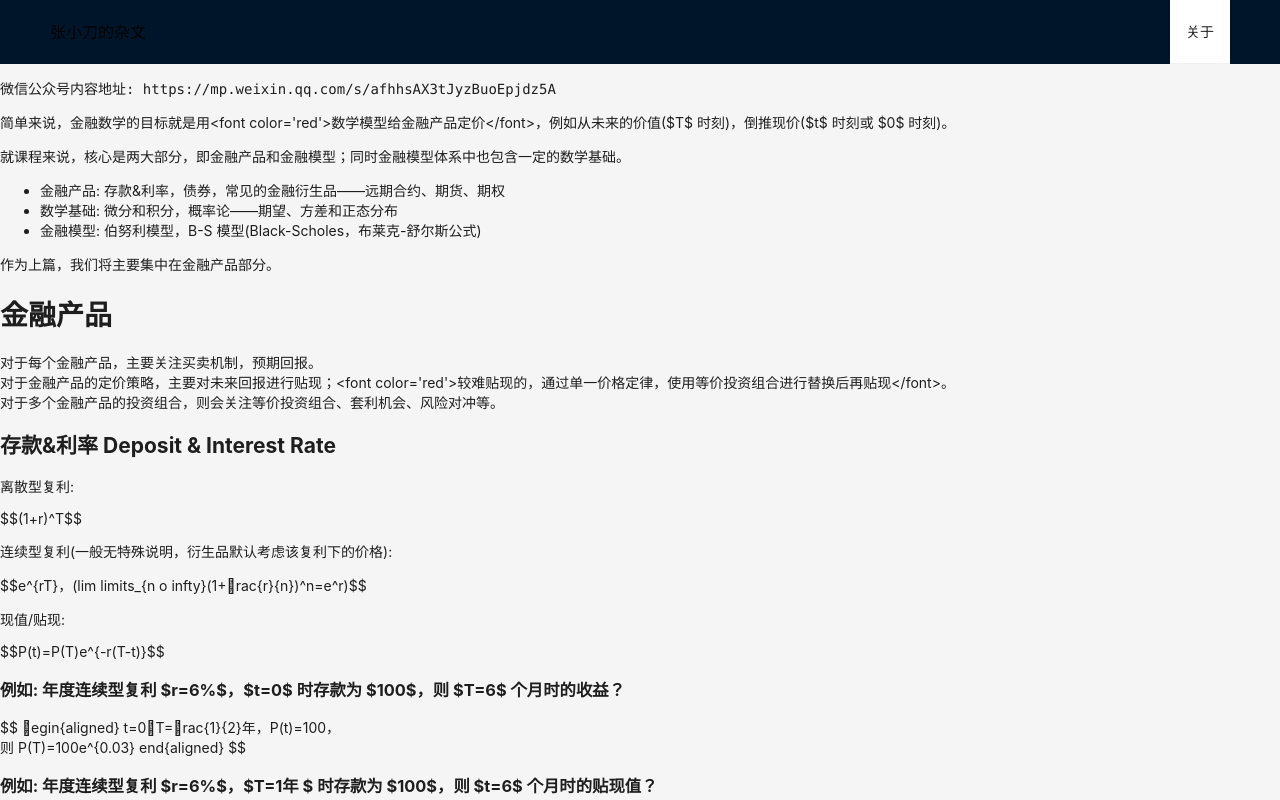
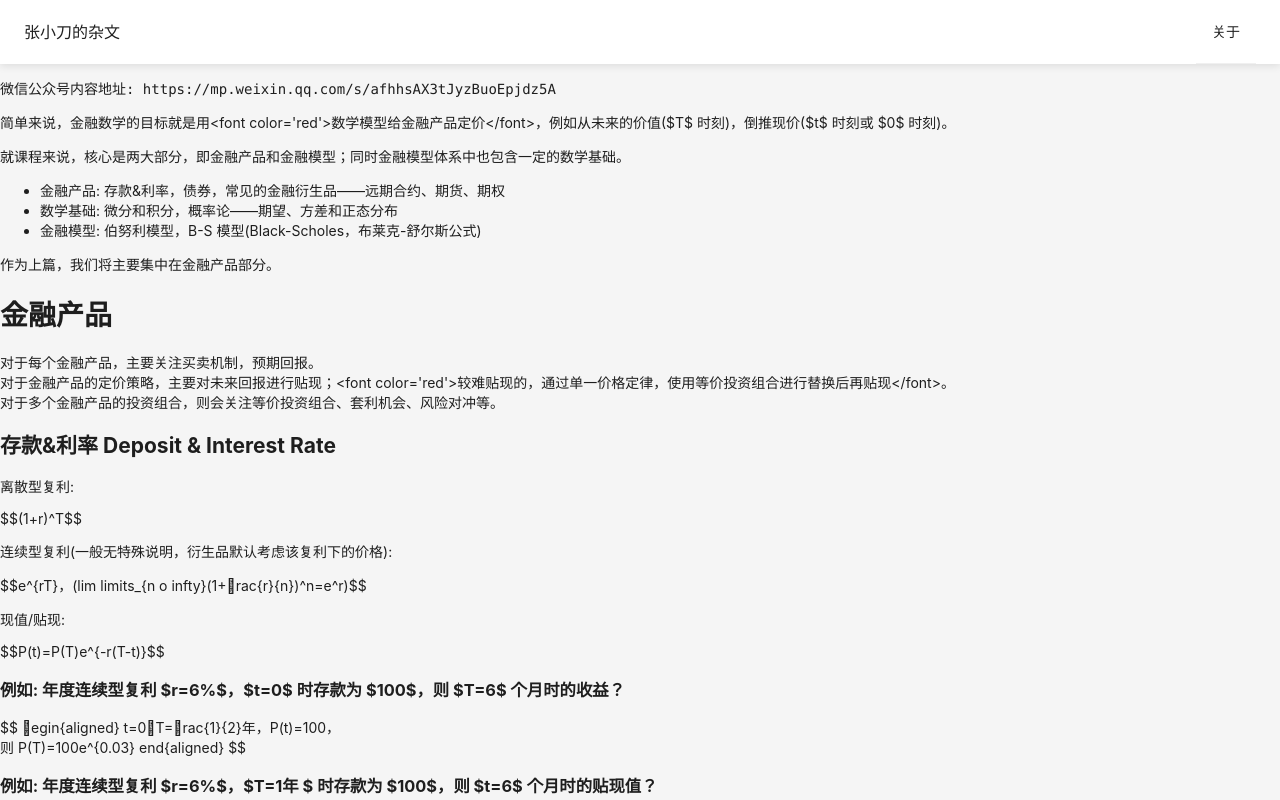
Before and after one commit to coderzzy/coderzzy.github.io, a React (Create React App) app: page /blog in a window 1280 px wide. Shown: the top 800 px of the page. Built offline with nearby package versions, Linux system fonts and the light colour scheme.

Commit message:
feat: header配置

```diff
--- /dev/null
+++ b/src/components/GlobalHeader.module.less
@@ -0,0 +1,10 @@
+.header {
+    background: rgba(255, 255, 255, 0.95);
+    backdrop-filter: blur(5px);
+    box-shadow: 0 2px 8px rgba(0, 0, 0, 0.1);
+    padding: 0 24px;
+    z-index: 1;
+    width: 100%;
+    display: flex;
+    justify-content: space-between;
+}
--- a/src/components/GlobalHeader.tsx
+++ b/src/components/GlobalHeader.tsx
@@ -1,6 +1,7 @@
 import React from 'react';
 import { Menu } from 'antd';
 import { useNavigate } from 'react-router-dom';
+import styles from './GlobalHeader.module.less';
 
 interface GlobalHeaderProps {
     // props
@@ -16,7 +17,7 @@ const GlobalHeader: React.FC<GlobalHeaderProps> = ({ }) => {
     };
 
     return (
-        <div style={{ width: '100%', display: 'flex', justifyContent: 'space-between' }}>
+        <div className={styles.header}>
             <div style={{ fontSize: '1rem', cursor: 'pointer' }} onClick={() => { window.location.href = './' }}>张小刀的杂文</div>
             <Menu
                 mode="horizontal"
--- a/src/index.tsx
+++ b/src/index.tsx
@@ -1,15 +1,24 @@
 import React from 'react';
 import ReactDOM from 'react-dom/client';
+import { ConfigProvider } from 'antd'; // 新增导入
 import { GlobalProvider } from './context/GlobalContext'
 import App from './App';
-
 import './index.css';
 
 const root = ReactDOM.createRoot(document.getElementById('root') as HTMLElement);
 root.render(
-  // <React.StrictMode>
-  <GlobalProvider>
-    <App />
-  </GlobalProvider>
-  // </React.StrictMode>
+  <ConfigProvider
+    theme={{
+      components: {
+        Layout: {
+          headerBg: 'var(--ant-color-bg-container)',
+          headerPadding: 0,
+        }
+      }
+    }}
+  >
+    <GlobalProvider>
+      <App />
+    </GlobalProvider>
+  </ConfigProvider>
 );
--- a/src/pages/BlogPage.tsx
+++ b/src/pages/BlogPage.tsx
@@ -10,13 +10,13 @@ interface MainPageProps {
 }
 
 const MainPage: React.FC<MainPageProps> = ({ }) => {
-    useEffect(()=>{
+    useEffect(() => {
         console.log(11111);
     });
 
     return (
         <Layout>
-            <Header style={{ display: 'flex', alignItems: 'center' }}>
+            <Header>
                 <GlobalHeader />
             </Header>
             <Content>
--- a/src/pages/MainPage.module.less
+++ b/src/pages/MainPage.module.less
@@ -60,14 +60,6 @@
 .layout {
     min-height: 100vh;
     background: #f8f9fa;
-}
-
-.header {
-    background: rgba(255, 255, 255, 0.95);
-    backdrop-filter: blur(5px);
-    box-shadow: 0 2px 8px rgba(0, 0, 0, 0.1);
-    padding: 0 24px;
-    z-index: 1;
 }
 
 .heroSection {
--- a/src/pages/MainPage.tsx
+++ b/src/pages/MainPage.tsx
@@ -13,7 +13,7 @@ interface MainPageProps {
 const MainPage: React.FC<MainPageProps> = ({ }) => {
     return (
         <Layout className={styles.layout}>
-            <Header className={styles.header}>
+            <Header>
                 <GlobalHeader />
             </Header>
             <Content className={styles.content}>
```
